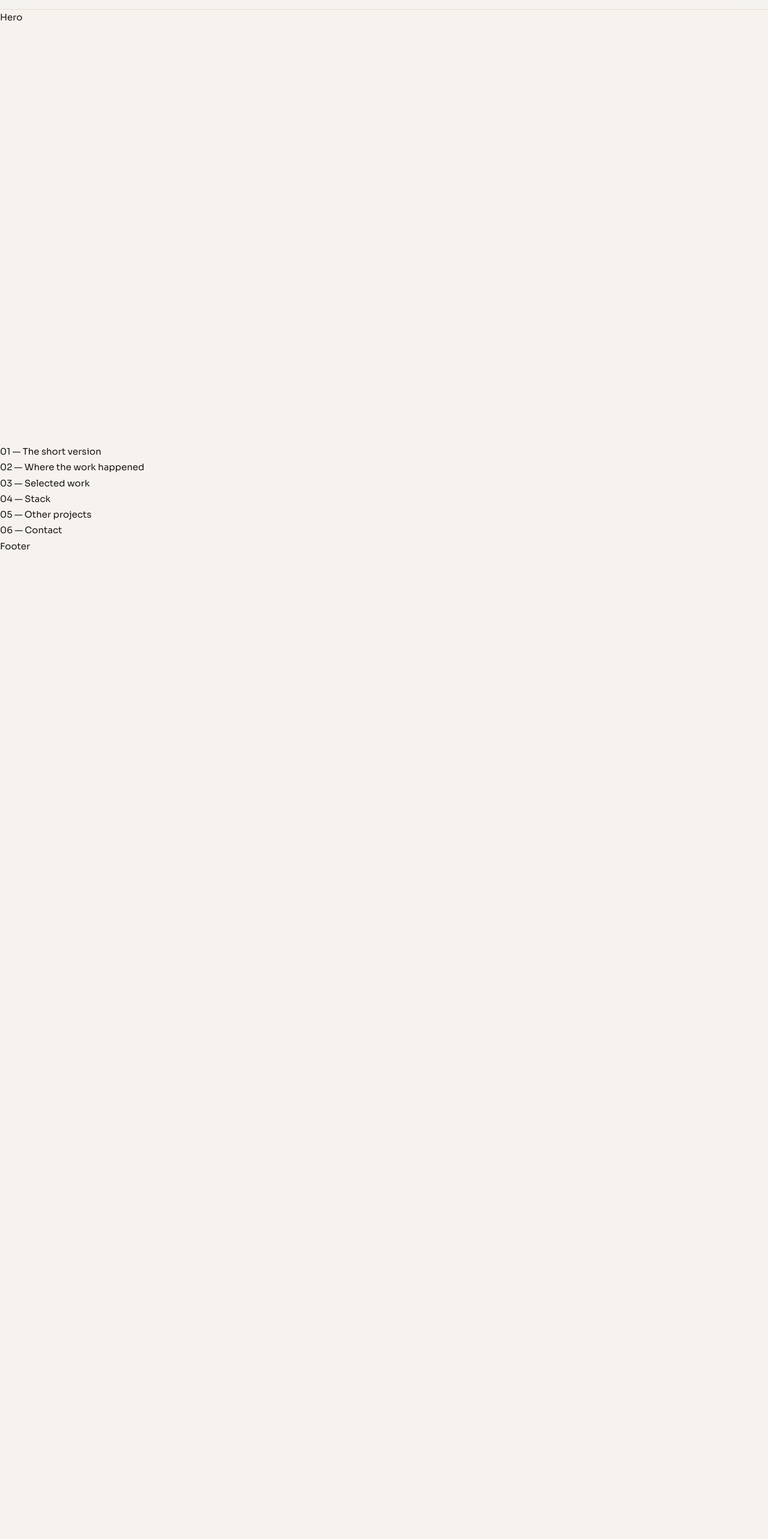
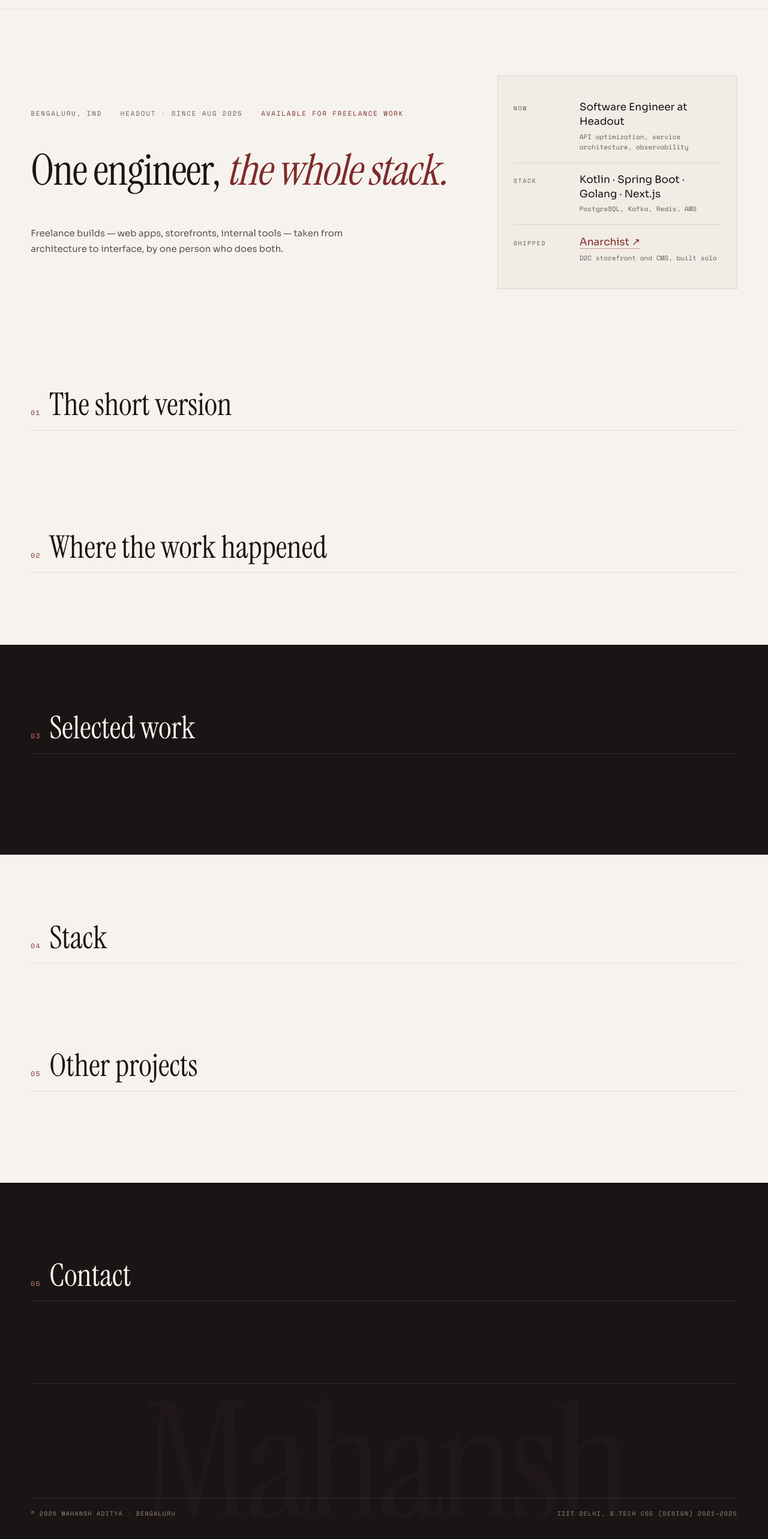
Before and after one commit to mahanshAdtiya/mahansh-portfolio, a Next.js app: page / in a window 1280 px wide. Shown: the part 60-2626 px from the top of the page at 60% size. Before the commit the page ends 984 px from the top, so only its background shows below. Built offline with nearby package versions, Linux system fonts and the light colour scheme.

Commit message:
add: heading component and footer section

```diff
--- a/app/_components/about.tsx
+++ b/app/_components/about.tsx
@@ -1,3 +1,16 @@
+import { SectionHeading } from "./section-heading";
+
 export function About() {
-  return <section id="about">01 — The short version</section>;
+  return (
+    <section
+      id="about"
+      className="mx-auto max-w-page px-gutter pt-[clamp(48px,7vh,80px)] pb-[clamp(64px,14vh,160px)]"
+    >
+      <SectionHeading
+        num="01"
+        title="The short version"
+        className="mb-[clamp(32px,7vh,80px)]"
+      />
+    </section>
+  );
 }
--- a/app/_components/contact.tsx
+++ b/app/_components/contact.tsx
@@ -1,3 +1,19 @@
+import { SectionHeading } from "./section-heading";
+
 export function Contact() {
-  return <section id="contact">06 — Contact</section>;
+  return (
+    <section
+      id="contact"
+      data-theme="dark"
+      className="flow-root bg-page text-heading pt-[clamp(72px,16vh,170px)]"
+    >
+      <div className="mx-auto max-w-page px-gutter">
+        <SectionHeading
+          num="06"
+          title="Contact"
+          className="mb-[clamp(24px,5vh,48px)]"
+        />
+      </div>
+    </section>
+  );
 }
--- a/app/_components/experience.tsx
+++ b/app/_components/experience.tsx
@@ -1,3 +1,16 @@
+import { SectionHeading } from "./section-heading";
+
 export function Experience() {
-  return <section id="experience">02 — Where the work happened</section>;
+  return (
+    <section
+      id="experience"
+      className="mx-auto max-w-page px-gutter pb-[clamp(56px,10vh,120px)]"
+    >
+      <SectionHeading
+        num="02"
+        title="Where the work happened"
+        className="mb-[clamp(24px,5vh,56px)]"
+      />
+    </section>
+  );
 }
--- a/app/_components/footer.tsx
+++ b/app/_components/footer.tsx
@@ -1,3 +1,26 @@
+import { FOOTER } from "@/lib/content";
+
 export function Footer() {
-  return <footer>Footer</footer>;
+  return (
+    <footer
+      data-theme="dark"
+      className="bg-page text-heading pt-[clamp(64px,12vh,130px)] pb-[clamp(32px,5vh,56px)]"
+    >
+      <div className="mx-auto max-w-page px-gutter">
+        <div className="relative overflow-hidden border-t border-edge">
+          <div
+            aria-hidden="true"
+            className="mt-[clamp(24px,4vh,44px)] mb-[-0.16em] text-center font-display text-[21.5vw] leading-[0.74] tracking-[-0.035em] whitespace-nowrap text-surface select-none pointer-events-none"
+          >
+            {FOOTER.watermark}
+          </div>
+
+          <div className="relative z-[2] flex flex-wrap justify-between gap-4 border-t border-edge pt-5 font-mono text-eyebrow-sm tracking-[.12em] uppercase text-faint">
+            <span>{FOOTER.copyright}</span>
+            <span>{FOOTER.education}</span>
+          </div>
+        </div>
+      </div>
+    </footer>
+  );
 }
--- a/app/_components/hero.tsx
+++ /dev/null
@@ -1,10 +0,0 @@
-export function Hero() {
-  return (
-    <section
-      id="top"
-      className="min-h-[calc(100svh-var(--header-height))]"
-    >
-      Hero
-    </section>
-  );
-}
--- /dev/null
+++ b/app/_components/hero/index.tsx
@@ -0,0 +1,33 @@
+import { HERO } from "@/lib/content";
+import { NowCard } from "./now-card";
+
+export function Hero() {
+  return (
+    <section
+      id="top"
+      className="mx-auto grid max-w-page items-center gap-[clamp(30px,5vh,44px)] px-gutter pt-[clamp(24px,4vh,40px)] lg:pt-0 lg:min-h-[72svh] lg:grid-cols-[1fr_min(40vw,400px)] lg:gap-14"
+    >
+      <div>
+        <div className="mb-[clamp(22px,6vh,64px)] flex flex-wrap gap-x-[clamp(18px,2.4vw,32px)] gap-y-2.5 font-mono text-[clamp(10px,2.6vw,11px)] tracking-[.16em] uppercase text-muted">
+          {HERO.meta.map((item) => (
+            <span key={item}>{item}</span>
+          ))}
+          <span className="text-accent">{HERO.metaAccent}</span>
+        </div>
+
+        <h1 className="max-w-[13em] lg:max-w-none">
+          {HERO.headline}{" "}
+          <em className="italic text-accent">{HERO.headlineEmphasis}</em>
+        </h1>
+
+        <div className="mt-[clamp(28px,7vh,72px)] flex flex-wrap items-end justify-between gap-7">
+          <p className="max-w-[48ch] text-[clamp(14px,3.6vw,15px)]">
+            {HERO.intro}
+          </p>
+        </div>
+      </div>
+
+      <NowCard />
+    </section>
+  );
+}
--- /dev/null
+++ b/app/_components/hero/now-card.tsx
@@ -0,0 +1,46 @@
+import { HERO } from "@/lib/content";
+
+export function NowCard() {
+  return (
+    <div className="border border-edge-strong bg-surface px-[18px] py-3.5 opacity-[.82] lg:px-[clamp(20px,2.2vw,26px)] lg:py-[clamp(18px,2vw,24px)] lg:opacity-100">
+      {HERO.cards.map((card, i) => (
+        <div
+          key={card.label}
+          className={`grid grid-cols-[68px_1fr] items-baseline gap-[clamp(12px,3vw,26px)] border-b py-4 lg:grid-cols-[84px_1fr] ${
+            i === HERO.cards.length - 1 ? "border-transparent" : "border-edge-strong"
+          }`}
+        >
+          <span className="font-mono text-eyebrow-sm tracking-[.16em] uppercase text-muted">
+            {card.label}
+          </span>
+
+          <div>
+            {card.href ? (
+              <a
+                href={card.href}
+                target={card.external ? "_blank" : undefined}
+                rel={card.external ? "noreferrer" : undefined}
+                className="text-[clamp(15px,3.6vw,17px)] leading-[1.4] text-accent border-b border-accent/40"
+              >
+                {card.title}
+                {card.external && (
+                  <>
+                    <span aria-hidden="true"> ↗</span>
+                    <span className="sr-only"> (opens in a new tab)</span>
+                  </>
+                )}
+              </a>
+            ) : (
+              <div className="text-[clamp(15px,3.6vw,17px)] leading-[1.4]">
+                {card.title}
+              </div>
+            )}
+            <div className="mt-[5px] font-mono text-[11px] leading-[1.6] text-muted">
+              {card.detail}
+            </div>
+          </div>
+        </div>
+      ))}
+    </div>
+  );
+}
--- a/app/_components/projects.tsx
+++ b/app/_components/projects.tsx
@@ -1,3 +1,16 @@
+import { SectionHeading } from "./section-heading";
+
 export function Projects() {
-  return <section id="projects">05 — Other projects</section>;
+  return (
+    <section
+      id="projects"
+      className="mx-auto max-w-page px-gutter pb-[clamp(64px,14vh,150px)]"
+    >
+      <SectionHeading
+        num="05"
+        title="Other projects"
+        className="mb-[clamp(24px,5vh,48px)]"
+      />
+    </section>
+  );
 }
--- /dev/null
+++ b/app/_components/section-heading.tsx
@@ -0,0 +1,23 @@
+type SectionHeadingProps = {
+  /** Two-digit section number, e.g. "01" */
+  num: string;
+  title: string;
+  /**
+   * Spacing below the heading, which differs per section in the design.
+   * Deliberately not defaulted: a default `mb-*` here could not be
+   * reliably overridden from the caller, since equal-specificity classes
+   * are resolved by stylesheet order, not by className order.
+   */
+  className?: string;
+};
+
+export function SectionHeading({ num, title, className = "" }: SectionHeadingProps) {
+  return (
+    <div
+      className={`flex items-baseline gap-3.5 border-b border-edge pb-3.5 ${className}`}
+    >
+      <span className="font-mono text-eyebrow text-accent">{num}</span>
+      <h2>{title}</h2>
+    </div>
+  );
+}
--- a/app/_components/selected-work.tsx
+++ b/app/_components/selected-work.tsx
@@ -1,3 +1,19 @@
+import { SectionHeading } from "./section-heading";
+
 export function SelectedWork() {
-  return <section id="work">03 — Selected work</section>;
+  return (
+    <section
+      id="work"
+      data-theme="dark"
+      className="bg-page text-heading py-[clamp(64px,14vh,150px)]"
+    >
+      <div className="mx-auto max-w-page px-gutter">
+        <SectionHeading
+          num="03"
+          title="Selected work"
+          className="mb-[clamp(32px,7vh,90px)]"
+        />
+      </div>
+    </section>
+  );
 }
--- a/app/_components/stack.tsx
+++ b/app/_components/stack.tsx
@@ -1,3 +1,16 @@
+import { SectionHeading } from "./section-heading";
+
 export function Stack() {
-  return <section id="stack">04 — Stack</section>;
+  return (
+    <section
+      id="stack"
+      className="mx-auto max-w-page px-gutter py-[clamp(64px,14vh,150px)]"
+    >
+      <SectionHeading
+        num="04"
+        title="Stack"
+        className="mb-[clamp(20px,4vh,36px)]"
+      />
+    </section>
+  );
 }
--- a/lib/content.ts
+++ b/lib/content.ts
@@ -29,12 +29,19 @@ export const NAV: NavItem[] = [
 
 /* ── Hero ─────────────────────────────────────────────────── */
 
-export const HERO = {
-  cards: [
+export type HeroCard = {
+  label: string;
+  title: string;
+  detail: string;
+  href?: string;
+  external?: boolean;
+};
+
+const heroCards: HeroCard[] = [
   {
     label: "Now",
     title: "Software Engineer at Headout",
-      detail: "async jobs, exports and notification delivery",
+    detail: "API optimization, service architecture, observability",
   },
   {
     label: "Stack",
@@ -43,18 +50,21 @@ export const HERO = {
   },
   {
     label: "Shipped",
-      title: "Anarchist ↗",
-      href: "#work",
+    title: "Anarchist",
+    href: "https://www.anarchist.co.in/",
+    external: true,
     detail: "D2C storefront and CMS, built solo",
   },
-  ],
+];
+
+export const HERO = {
+  cards: heroCards,
   meta: ["Bengaluru, IND", "Headout · since Aug 2025"],
   metaAccent: "Available for freelance work",
   headline: "One engineer,",
   headlineEmphasis: "the whole stack.",
   intro:
     "Freelance builds — web apps, storefronts, internal tools — taken from architecture to interface, by one person who does both.",
-  scrollLabel: "Scroll",
 } as const;
 
 /* ── About ────────────────────────────────────────────────── */
```
Lines whose indentation alone changed are shown as unchanged.
